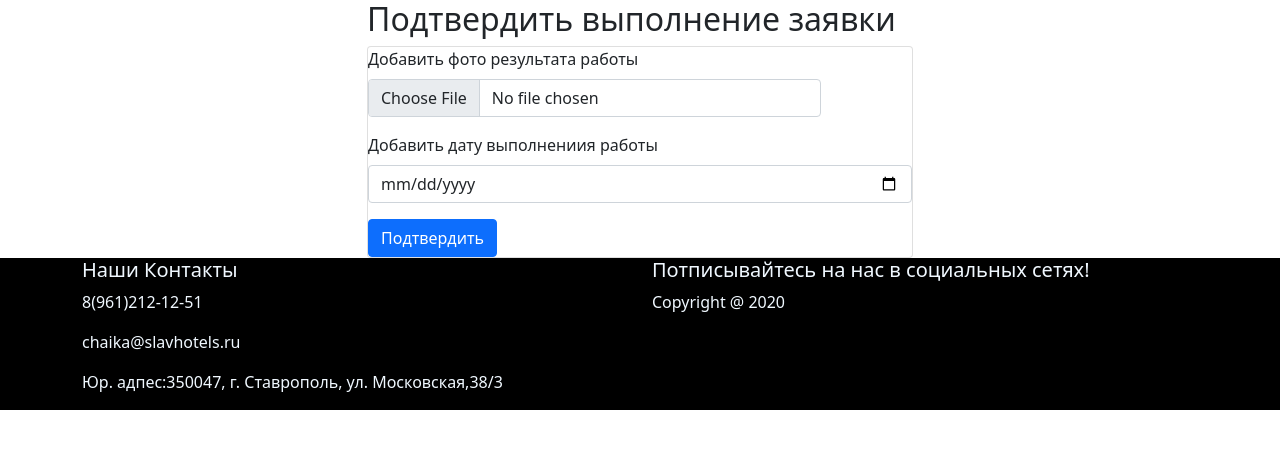
After one commit to anastasiachernusheva/praktika, a PHP site: the page made by application/views/form_p.php in a window 1280 px wide. The commit adds this page. Shown: the top 449 px of the page. Run offline with PHP 8.4, Linux system fonts and the light colour scheme; the template is opened without the code that fills it, so the values that code supplies are empty.

Commit message:
версия2

```diff
--- a/application/models/Appication_model.php
+++ b/application/models/Appication_model.php
@@ -30,4 +30,10 @@ class Appication_model extends CI_Model{
     $sql = 'update zayavki set status = "Принято" where id_zayavki=(?) ';
     $this->db->query($sql,$id_zayavki);
 }
+
+public function update_applic($id_zayavki, $photo_p, $date_end){
+    var_dump($date_end);
+    $sql =' update zayavki set photo_p = ?, date_end = ?, status ="Выполненно" where id_zayavki=?';
+    $this->db->query($sql,array( $photo_p, $date_end,$id_zayavki));
 }
+}
--- a/application/views/form.php
+++ b/application/views/form.php
@@ -35,9 +35,6 @@
 <input type="file" class="form-control" id="photo_d" name = 'photo_d' accept="img/*" required>
 </div>
         </div>
-
-
-
         <button type="submit" class="btn btn-primary">Оставить заявку</button>
         <p id="err" style="color:red"> </p>
         </form>
--- /dev/null
+++ b/application/views/form_p.php
@@ -0,0 +1,34 @@
+<div class="container">
+<div class="row">
+<div class="col-3"></div>
+<div class="col-6">
+    <div class="applic">
+    <h2>Подтвердить выполнение заявки </h2>
+        <div class="card">
+<form method="POST" action="/applic/ins_conf" role="form" class="form-inline" enctype="multipart/form-data">
+        <div class="mb-3">
+            <label for="photo_p" class="form-label">Добавить фото результата работы</label>
+            <div class="col-sm-10">
+            <input type="hidden" name="id_zayavki" value="<?=$id_zayavki?>" />
+<input type="hidden" name="MAX_FILE_SIZE" value="300000000" />
+<input type="file" class="form-control" id="photo_p" name = 'photo_p' accept="img/*" required>
+</div>
+        </div>
+
+        <div class="mb-3">
+        <label for="date_end" class="form-label">Добавить дату выполнениия работы</label>
+                            <input type="date" class="form-control " id="              <td>'.$row['name_category'].'</td>" name="date_end">
+
+    </div>
+
+        <button type="submit" class="btn btn-primary" href ="applic/stutustwo"> Подтвердить</button>
+        </form>
+        </div>
+        </div>
+    </div>
+</div>
+</div>
+<div class="col-3"></div>
+</div>
+</div>
+</section>
--- a/application/views/view_admin.php
+++ b/application/views/view_admin.php
@@ -4,11 +4,12 @@
   <div class="col-lg-12" >
   <h2>Заявки пользователей</h2>
 		<table class="table">
-			<tr>   <th> Дата </th>
+			<tr>   <th> Дата подачи</th>
       <th> ФИО пользователя </th>
             <th>Название заявки</th>
 				<th> Описание</th>
 				<th>Категория</th>
+        <th> Дата выполнения</th>
                 <th>Статус</th>
                 <th>Действие</th>
 
@@ -20,13 +21,14 @@
               <td>'.$row['name'].'</td>
             <td>'.$row['discription'].'</td>
               <td>'.$row['name_category'].'</td>
+              <td>'.$row['date_end'].'</td>
               <td>'.$row['status'].'</td>';
                   if( $row['status'] == "Новая"){
                     echo'<<td> <button type="button" class="btn btn-dark"><a href ="applic/status/'.$row['id_zayavki'].'"">Принять</button>';
                       echo'<button type="button" class="btn btn-dark"><a href =""">Отклонить</button>';
                       }
                         if( $row['status'] == "Принято"){
-                          echo'<<td> <button type="button" class="btn btn-dark"><a href =""">Решено</button>';
+                          echo'<<td> <button type="button" class="btn btn-dark"><a href ="applic/form_p/'.$row['id_zayavki'].'"">Решено</button>';
                         }
                     echo  '</td>
                     </tr>';
```
Also changed, not shown: application/controllers/Applic.php (+21 -0 lines), application/views/glav.php (+6 -34 lines), img/k7.jpg (added), img/k8.jpg (added), img/k9.jpg (added), img/sl1.jpg, img/sl3.jpg.
